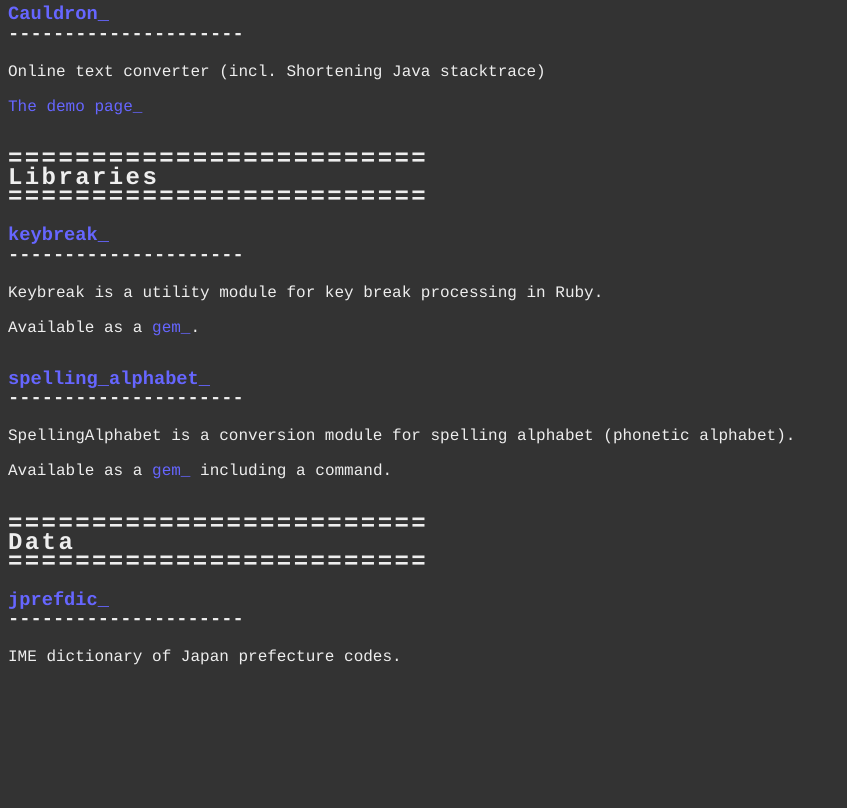
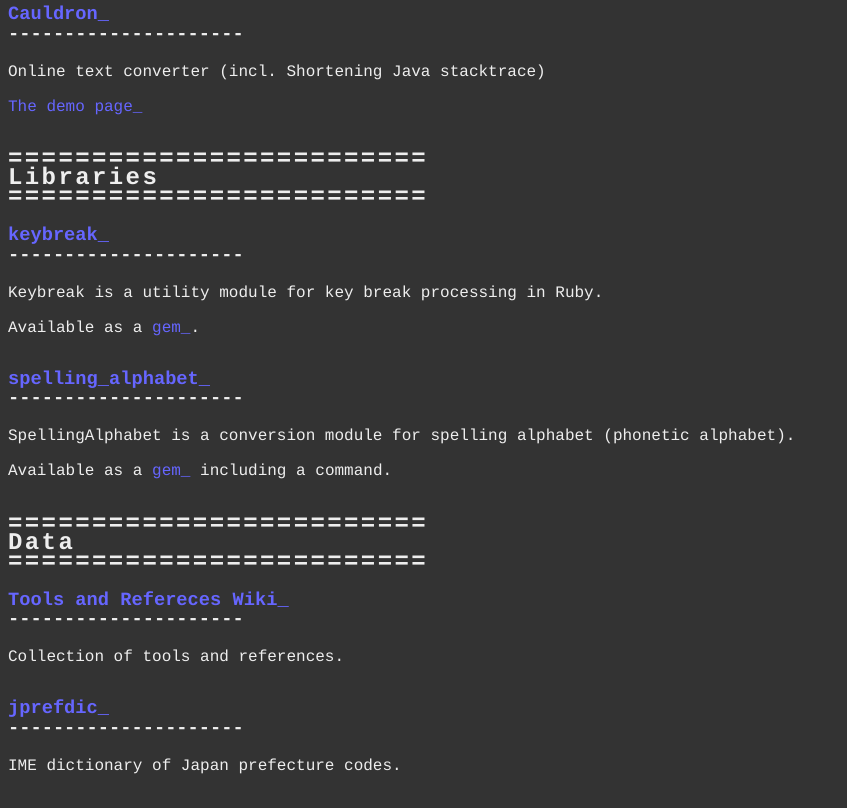
Before and after one commit to hashimoton/hashimoton.github.io, a plain HTML site: page index.html in a window 1280 px wide. Shown: the part 807-1615 px from the top of the page, without its empty margins (0-847 px from the left). Before the commit the page ends 1506 px from the top, so only its background shows below. Drawn offline with Linux system fonts and the light colour scheme.

Commit message:
Add the link to Tools and References wiki

```diff
--- a/index.html
+++ b/index.html
@@ -70,6 +70,11 @@
 <h2>Data</h2>
 
 <section>
+<h3><a href="https://github.com/hashimoton/tools/wiki">Tools and Refereces Wiki</a></h3>
+<p>Collection of tools and references.</p>
+</section>
+
+<section>
 <h3><a href="https://github.com/hashimoton/jprefdic">jprefdic</a></h3>
 <p>IME dictionary of Japan prefecture codes.</p>
 </section>
```
